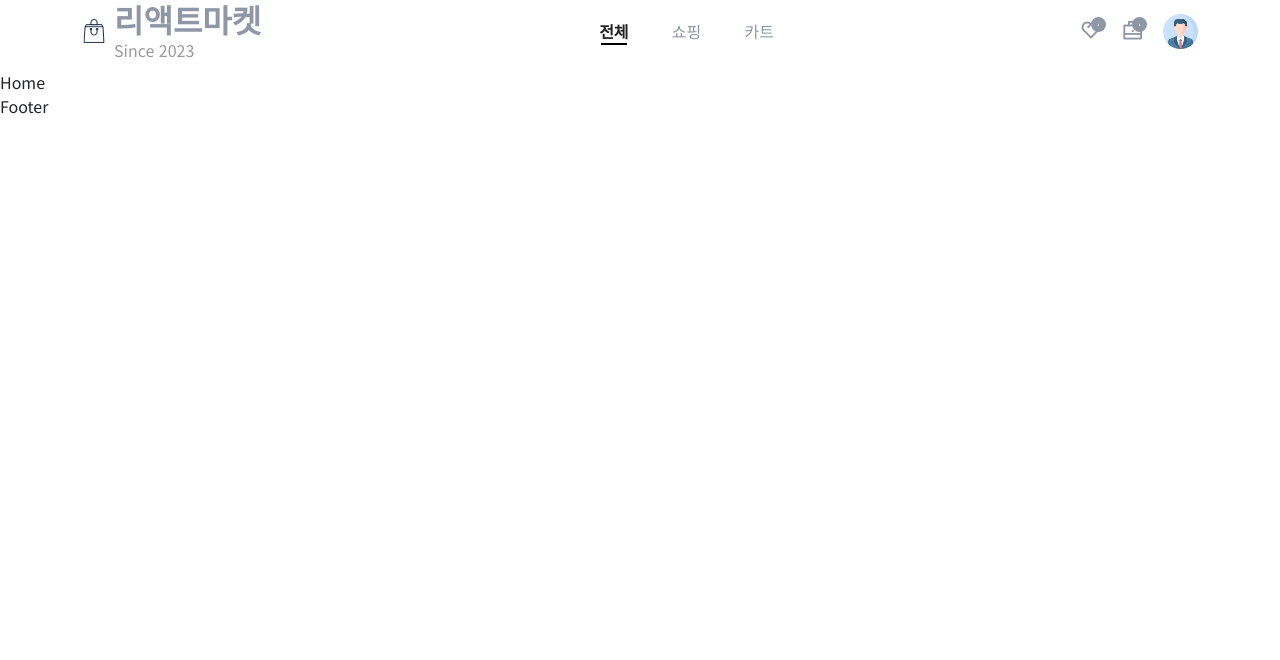
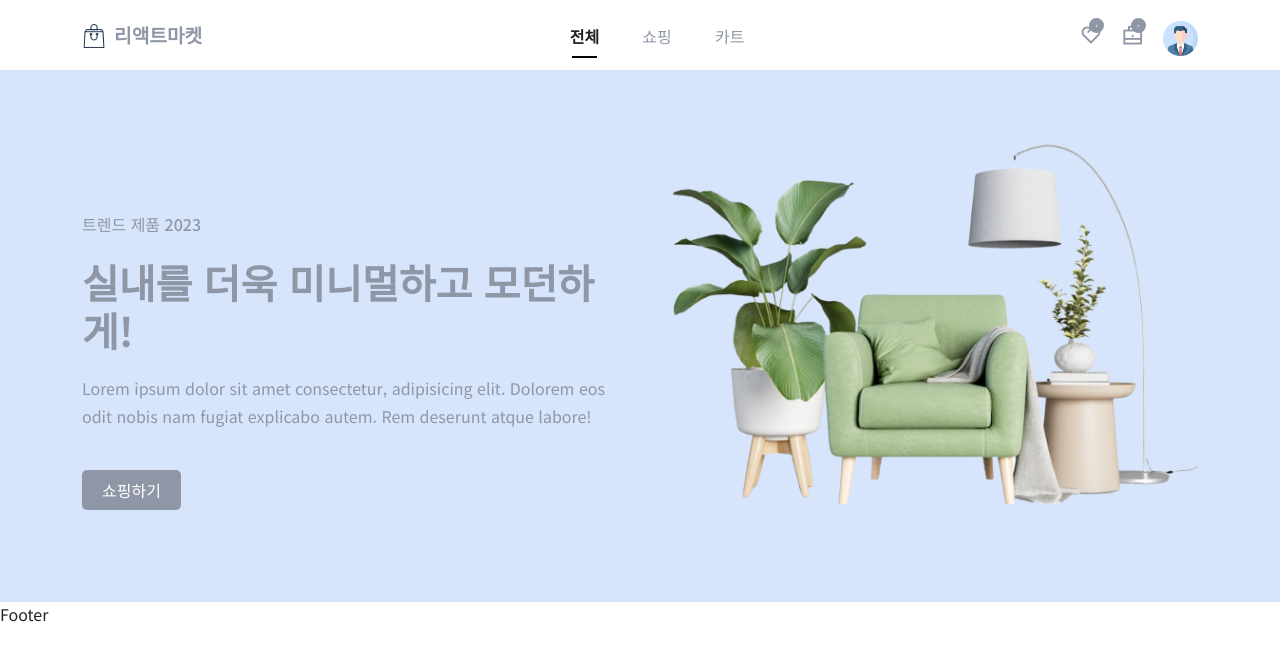
Before and after one commit to Parzival8971/react-my-ecommerce, a React (Create React App) app: page /home in a window 1280 px wide. Shown: the top 660 px of the page. Built offline with nearby package versions, Linux system fonts and the light colour scheme.

Commit message:
Design(home): hero section styling

```diff
--- a/src/components/Header/Header.jsx
+++ b/src/components/Header/Header.jsx
@@ -35,7 +35,6 @@
               <img src={logo} alt='logo' />
               <div>
                 <h1>리액트마켓</h1>
-                <p>Since 2023</p>
               </div>
             </div>
             {/* navigation */}
--- a/src/components/Header/header.css
+++ b/src/components/Header/header.css
@@ -1,6 +1,7 @@
 .header {
   width: 100%;
   height: 70px;
+  line-height: 70px;
 }
 
 .nav__wrapper {
@@ -21,7 +22,7 @@
 }
 
 .logo h1 {
-  font-style: 1.2rem;
+  font-size: 1.2rem;
   font-weight: 700;
   color: var(--primary-color);
 }
@@ -58,8 +59,8 @@
 
 .badge {
   position: absolute;
-  top: 8%;
-  right: -15%;
+  top: 25%;
+  right: -8%;
   width: 15px;
   height: 15px;
   content: '';
@@ -99,5 +100,6 @@
   height: 2px;
   left: 2px;
   right: 2px;
+  bottom: -10px;
   background: #000;
 }
--- /dev/null
+++ b/src/components/Helmet/Helmet.js
@@ -0,0 +1,8 @@
+import React from 'react';
+
+const Helmet = (props) => {
+  document.title = '리액트마켓 - ' + props.title;
+  return <div className='w-100'>{props.children}</div>;
+};
+
+export default Helmet;
--- a/src/pages/Home.jsx
+++ b/src/pages/Home.jsx
@@ -1,7 +1,45 @@
 import React from 'react';
 
+import { Link } from 'react-router-dom';
+import { motion } from 'framer-motion';
+
+import Helmet from '../components/Helmet/Helmet';
+import '../styles/home.css';
+
+import { Col, Container, Row } from 'reactstrap';
+import heroImg from '../assets/images/hero-img.png';
+
 const Home = () => {
-  return <div>Home</div>;
+  const year = new Date().getFullYear();
+  return (
+    <Helmet title={'Home'}>
+      <section className='hero__section'>
+        <Container>
+          <Row>
+            <Col lg='6' md='6'>
+              <div className='hero__content'>
+                <p className='hero__subtitle'>트렌드 제품 {year}</p>
+                <h2>실내를 더욱 미니멀하고 모던하게!</h2>
+                <p>
+                  Lorem ipsum dolor sit amet consectetur, adipisicing elit.
+                  Dolorem eos odit nobis nam fugiat explicabo autem. Rem
+                  deserunt atque labore!
+                </p>
+                <motion.button whileTap={{ scale: 1.2 }} className='buy__btn'>
+                  <Link to='/shop'>쇼핑하기</Link>
+                </motion.button>
+              </div>
+            </Col>
+            <Col lg='6' md='6'>
+              <div className='hero__img'>
+                <img src={heroImg} alt='heroImg' />
+              </div>
+            </Col>
+          </Row>
+        </Container>
+      </section>
+    </Helmet>
+  );
 };
 
 export default Home;
--- /dev/null
+++ b/src/styles/home.css
@@ -0,0 +1,39 @@
+.hero__section {
+  background: var(--hero-bg);
+}
+
+.hero__content h2 {
+  color: var(--primary-color);
+  font-size: 2.5rem;
+  font-weight: 600;
+  margin: 20px 0;
+}
+
+.hero__content p {
+  color: var(--primary-color);
+  line-height: 28px;
+}
+
+.hero__section p:nth-child(1) {
+  font-weight: 500;
+}
+
+.buy__btn {
+  border: none;
+  outline: none;
+  padding: 8px 20px;
+  border-radius: 5px;
+  background: var(--primary-color);
+  color: #fff;
+  cursor: pointer;
+  font-size: 1rem;
+  margin-top: 40px;
+}
+
+.buy__btn a:hover {
+  color: #fff;
+}
+
+.hero__content {
+  padding-top: 80px;
+}
```
